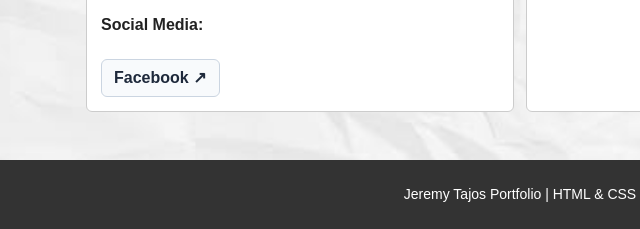
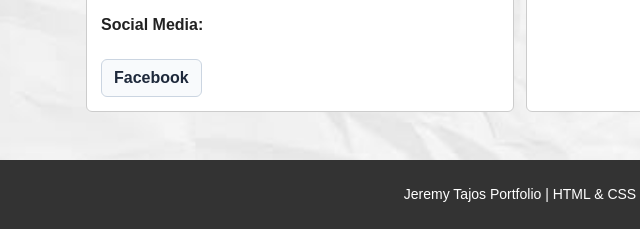
Before and after one commit to jemsojat-coder/jemproject1, a plain HTML site: page contact.html in a window 1280 px wide. Shown: the part 465-694 px from the top of the page, 120-760 px from the left. Drawn offline with Linux system fonts and the light colour scheme.

Commit message:
Remove arrow from Facebook button

```diff
--- a/index.css
+++ b/index.css
@@ -325,10 +325,6 @@ line-height: 1.5;
   cursor: pointer;
 }
 
-.social-medias a::after {
-  content: " \2197";   /* arrow na ↗ */
-}
-
 .social-medias a:hover {
   transform: translateY(-2px);
   box-shadow: 0 4px 10px rgba(0, 0, 0, 0.15);
```
